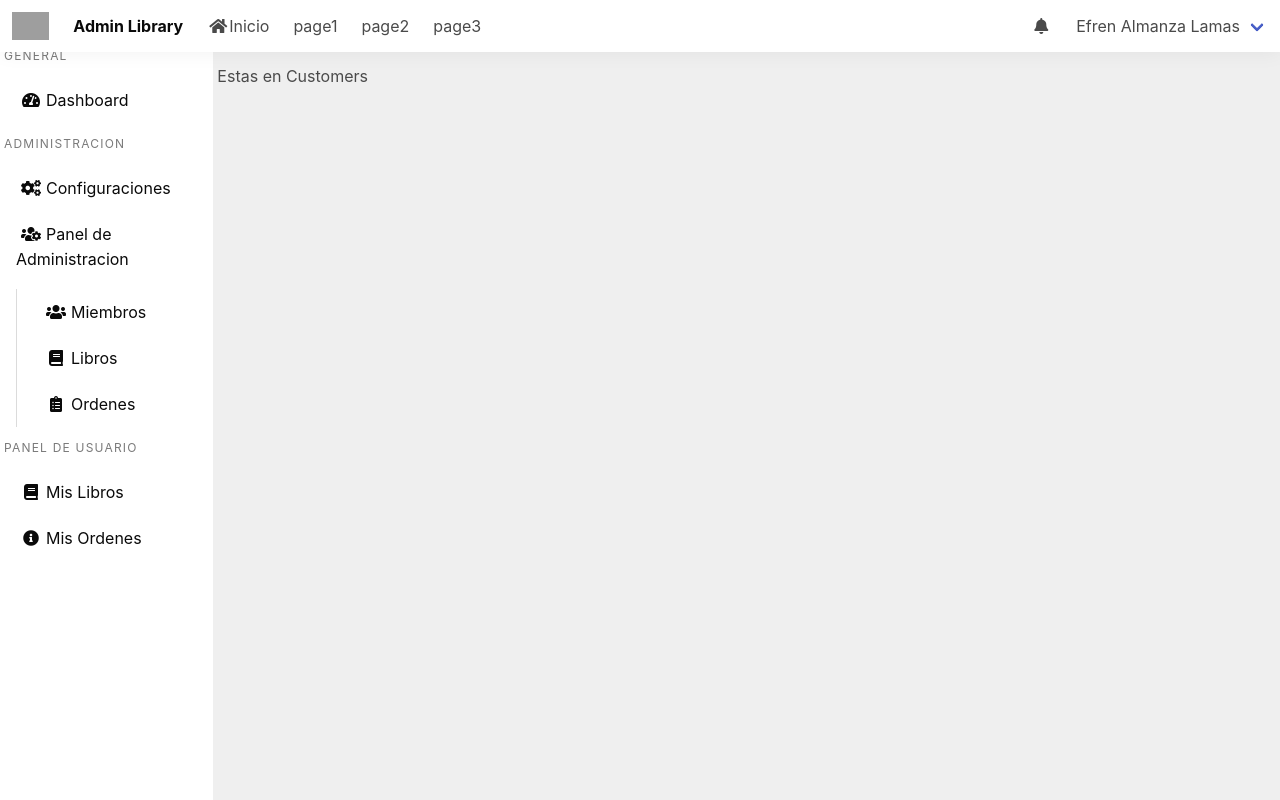
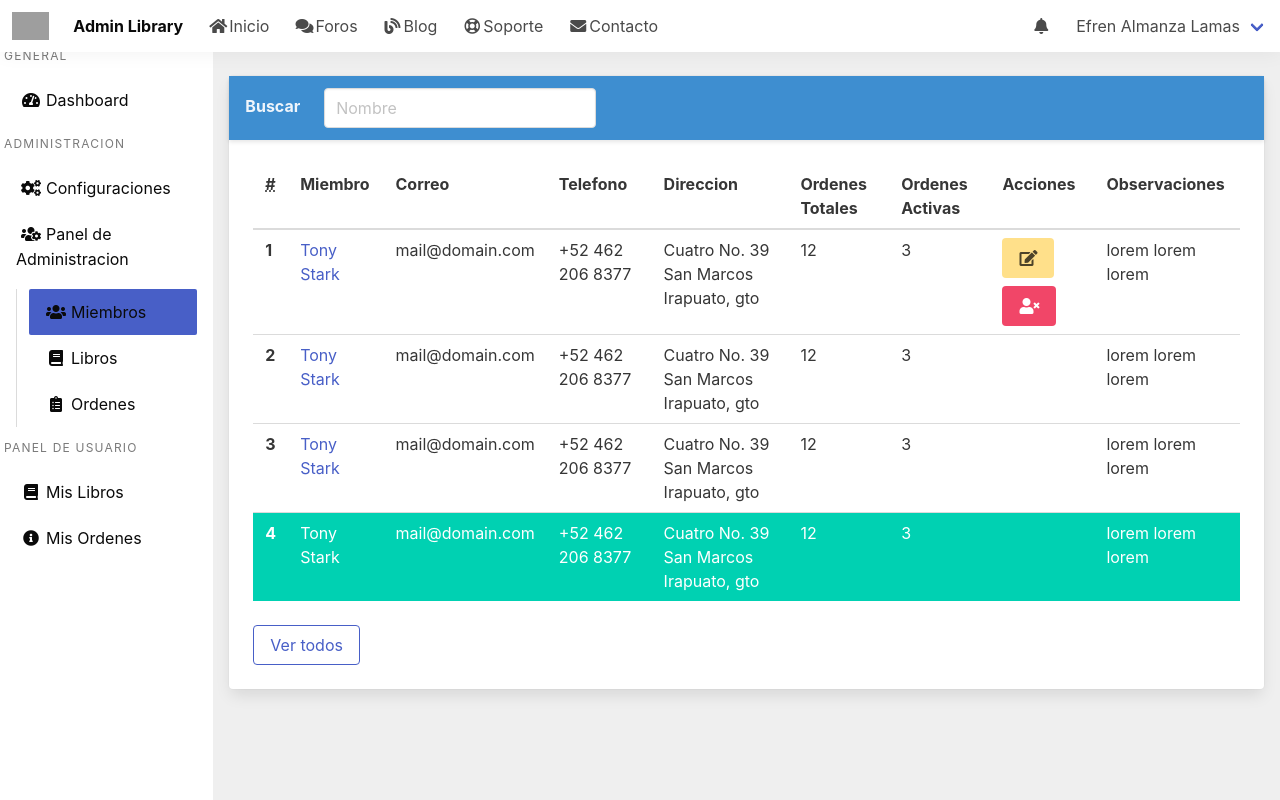
Before and after one commit to SpyroCode/library_gestion, a React (Create React App) app: page /customers in a window 1280 px wide. Built offline with nearby package versions, Linux system fonts and the light colour scheme; grey boxes are pictures that could not be loaded.

Commit message:
maquetado de componente de miembros solo tabla

```diff
--- a/src/layouts/asidebar.js
+++ b/src/layouts/asidebar.js
@@ -66,7 +66,7 @@ const Asidebar=()=>{
                     Panel de Administracion</NavLink>
                   <ul>
                     <li>
-                      <NavLink to="members" className="has-text-black" activeClassName="is-active">
+                      <NavLink to="customers" className="has-text-black" activeClassName="is-active">
                         <i className="fas fa-users icon"></i>
                         Miembros</NavLink>
                     </li>
--- a/src/layouts/header.js
+++ b/src/layouts/header.js
@@ -19,7 +19,7 @@ const Header=()=>{
         <nav className="navbar is-fixed-top box-shadow-y">
 
           <div className="navbar-brand">
-            <a
+            <Link
               role="button"
               className="navbar-burger toggler"
               aria-label="menu"
@@ -28,52 +28,38 @@ const Header=()=>{
               <span aria-hidden="true"></span>
               <span aria-hidden="true"></span>
               <span aria-hidden="true"></span>
-            </a>
+            </Link>
             <Logo/>
             <Link to="/" className="navbar-item has-text-weight-bold has-text-black">
               Admin Library
             </Link>
-            <a
+            <span
               role="button"
               className="navbar-burger nav-toggler"
+              data-target="navMenu"
               aria-label="menu"
               aria-expanded="false"
             >
               <span aria-hidden="true"></span>
               <span aria-hidden="true"></span>
               <span aria-hidden="true"></span>
-            </a>
+            </span>
           </div>
-          <div className="navbar-menu has-background-white">
+          <div id="navMenu" className="navbar-menu has-background-white">
             <div className="navbar-start">
               <Link to="/" className="navbar-item">
                 <i className="fas fa-home icon"></i> Inicio
               </Link>
-              <Link to="page1" className="navbar-item">
-                page1
-              </Link>
-              <Link to="page2" className="navbar-item">
-                page2
-              </Link>
-              <Link to="page3" className="navbar-item">page3</Link>
+              <Link to="forums" className="navbar-item"><i className="fas fa-comments icon"></i> Foros</Link>
+              <Link to="blog" className="navbar-item"><i className="fas fa-blog icon"></i> Blog</Link>
+              <Link to="support" className="navbar-item"><i className="far fa-life-ring icon"></i> Soporte</Link>
+              <Link to="contact" className="navbar-item"><i className="fas fa-envelope icon"></i> Contacto</Link>
             </div>
             <div className="navbar-end">
               <Link to="notifications" className="navbar-item">
               <i className="fas fa-bell icon"></i>
               </Link>
-              {/* <div class="navbar-item has-dropdown is-hoverable">
-                <a href="#" class="navbar-link">
-                  Admin
-                </a>
-                <div class="navbar-dropdown is-right">
-                  <a href="#" class="navbar-item">
-                    Profile
-                  </a>
-                  <a href="#" class="navbar-item">Settings</a>
-                  <hr class="navbar-divider" />
-                  <a href="#" class="navbar-item">Log Out</a>
-                </div>
-              </div> */}
+
               <NavProfile data={data[0]}/>
             </div>
           </div>
--- a/src/views/Customers.js
+++ b/src/views/Customers.js
@@ -1,4 +1,6 @@
 import React from 'react'
+
+import { Link, NavLink } from "react-router-dom"
 
 const Customers=()=>{
     return(
@@ -13,8 +15,115 @@ const Customers=()=>{
           </div>
           <div className="columns  is-variable is-desktop">
             <div className="column">
-                    <h1>Estas en Customers</h1>
+            <div class="column is-full">
+              <div class="card">
+              <header class="card-header">
+                <div class="card-header-title has-background-info has-text-light">
+                  <div class="field is-horizontal">
+                  <div class="field-label is-normal">
+                    <label class="label has-text-info-light">Buscar</label>
+                  </div>
+                  <div class="field-body">
+                    <div class="field">
+                      <p class="control">
+                        <input class="input" type="text" placeholder="Nombre"/>
+                      </p>
+                    </div>
+                  </div>
+                </div>
+                </div>
+
+              </header>
+                <div class="card-content">
+
+                  <div class="media">
+                  <table class="table">
+                    <thead>
+                      <tr>
+                        <th><abbr title="Counter">#</abbr></th>
+                        <th>Miembro</th>
+                        <th>Correo</th>
+                        <th>Telefono</th>
+                        <th>Direccion</th>
+                        <th>Ordenes Totales</th>
+                        <th>Ordenes Activas</th>
+                        <th>Acciones</th>
+                        <th>Observaciones</th>
+                      </tr>
+                    </thead>
+
+                    <tbody>
+                      <tr>
+                        <th>1</th>
+                        <td><NavLink to="memberdetails">Tony Stark</NavLink>
+                        </td>
+                        <td>mail@domain.com</td>
+                        <td>+52 462 206 8377</td>
+                        <td>Cuatro No. 39 San Marcos Irapuato, gto</td>
+                        <td>12</td>
+                        <td>3</td>
+                        <td>
+                          <div class="buttons">
+                            <button class="button is-warning"><i class="fas fa-edit"></i></button>
+                            <button class="button is-danger"><i class="fas fa-user-times"></i></button>
+                          </div>
+                        </td>
+                        <td>lorem lorem lorem </td>
+                      </tr>
+                      <tr>
+                      <th>2</th>
+                        <td><NavLink to="memberdetails">Tony Stark</NavLink>
+                        </td>
+                        <td>mail@domain.com</td>
+                        <td>+52 462 206 8377</td>
+                        <td>Cuatro No. 39 San Marcos Irapuato, gto</td>
+                        <td>12</td>
+                        <td>3</td>
+                        <td></td>
+                        <td>lorem lorem lorem </td>
+                      </tr>
+                      <tr>
+                      <th>3</th>
+                        <td><NavLink to="memberdetails">Tony Stark</NavLink>
+                        </td>
+                        <td>mail@domain.com</td>
+                        <td>+52 462 206 8377</td>
+                        <td>Cuatro No. 39 San Marcos Irapuato, gto</td>
+                        <td>12</td>
+                        <td>3</td>
+                        <td></td>
+                        <td>lorem lorem lorem </td>
+                      </tr>
+                      <tr class="is-selected">
+                      <th>4</th>
+                        <td><NavLink to="memberdetails">Tony Stark</NavLink>
+                        </td>
+                        <td>mail@domain.com</td>
+                        <td>+52 462 206 8377</td>
+                        <td>Cuatro No. 39 San Marcos Irapuato, gto</td>
+                        <td>12</td>
+                        <td>3</td>
+                        <td></td>
+                        <td>lorem lorem lorem </td>
+                      </tr>
+
+
+                    </tbody>
+                  </table>
+                   </div>
+                   <Link href="#" class="button is-link is-outlined">Ver todos</Link>
+                  </div>
+                </div>
+              </div>
+
             </div>
+          </div>
+          <div class="modal">
+            <div class="modal-background"></div>
+              <div class="modal-content">
+
+              </div>
+            <button class="modal-close is-large" aria-label="close"></button>
           </div>
         </div>
     )
--- a/src/views/Home.js
+++ b/src/views/Home.js
@@ -16,7 +16,7 @@ const Home=()=>{
               <div className="card has-background-primary has-text-white">
                 <div className="card-header">
                   <div className="card-header-title has-text-white">
-                    Top Seller Total
+                    Miembros Activos
                   </div>
                 </div>
                 <div className="card-content">
@@ -28,7 +28,7 @@ const Home=()=>{
               <div className="card has-background-warning has-text-black">
                 <div className="card-header">
                   <div className="card-header-title has-text-black is-uppercase">
-                    Revenue
+                    Ticket Promedio
                   </div>
                 </div>
                 <div className="card-content">
@@ -39,8 +39,8 @@ const Home=()=>{
             <div className="column">
               <div className="card has-background-info has-text-white">
                 <div className="card-header">
-                  <div className="card-header-title has-text-white is-uppercase">
-                    Feedback
+                  <div className="card-header-title has-text-white ">
+                    Libros Prestados
                   </div>
                 </div>
                 <div className="card-content">
@@ -51,10 +51,10 @@ const Home=()=>{
             <div className="column">
               <div className="card has-background-danger has-text-white">
                 <div className="card-header">
-                  <div className="card-header-title has-text-white">Orders</div>
+                  <div className="card-header-title has-text-white">Ordenes</div>
                 </div>
                 <div className="card-content">
-                  <p className="is-size-3">425k</p>
+                  <p className="is-size-3">425</p>
                 </div>
               </div>
             </div>
@@ -63,7 +63,26 @@ const Home=()=>{
             <div className="column is-4-desktop is-6-tablet">
               <article className="message is-info">
                 <div className="message-header">
-                  <p>Info</p>
+                  <p>Aviso</p>
+                  <button className="delete" aria-label="delete"></button>
+                </div>
+                <div className="message-body">
+                Lorem ipsum dolor sit amet, consectetur adipiscing elit.
+                  Pellentesque risus mi, tempus quis placerat
+                  ut, porta nec nulla. Vestibulum rhoncus ac ex sit amet
+                  fringilla. Nullam gravida purus diam, et dictum
+                  felis venenatisefficitur. Aenean ac
+                  eleifend lacus, in mollis lectus. Donec sodales, arcu
+                  et sollicitudin porttitor, tortor urna tempor ligula, id
+                  porttitor mi magna a neque. Donec dui urna, vehicula et sem
+                  eget, facilisis sodales sem.
+                </div>
+              </article>
+            </div>
+            <div className="column is-4-desktop is-6-tablet">
+              <article className="message is-danger">
+                <div className="message-header">
+                  <p>Aviso</p>
                   <button className="delete" aria-label="delete"></button>
                 </div>
                 <div className="message-body">
@@ -82,7 +101,7 @@ const Home=()=>{
             <div className="column is-4-desktop is-6-tablet">
               <article className="message is-success">
                 <div className="message-header">
-                  <p>Info</p>
+                  <p>Aviso</p>
                   <button className="delete" aria-label="delete"></button>
                 </div>
                 <div className="message-body">
```
